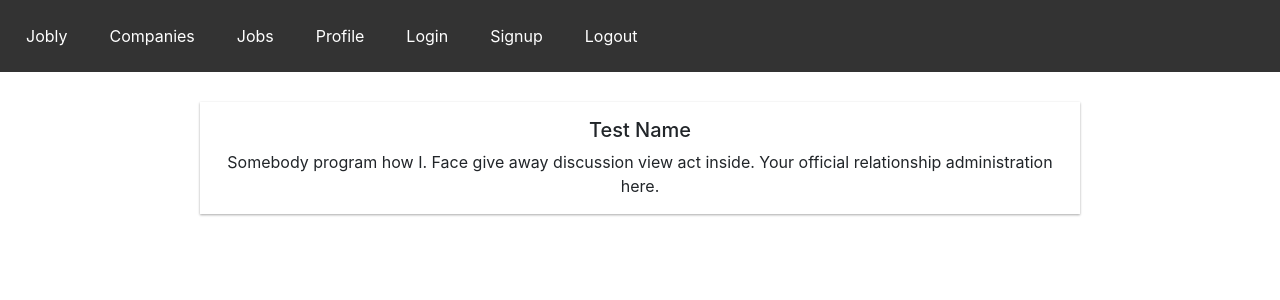
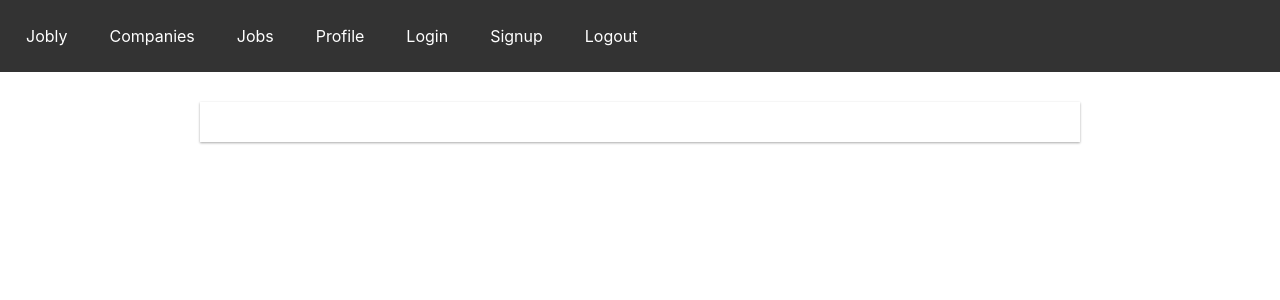
Before and after one commit to Lindsey-Ipson/jobly-frontend, a React (Create React App) app: page /companycard in a window 1280 px wide. Shown: the top 300 px of the page. Built offline with nearby package versions, Linux system fonts and the light colour scheme; no server answers.

Commit message:
create CompanyList component

```diff
--- a/src/companies/CompanyCard.css
+++ b/src/companies/CompanyCard.css
@@ -1,4 +1,5 @@
 .CompanyCard {
+  text-decoration: none;
   max-height: 250px;
   color: inherit;
   border-radius: 0;
--- a/src/companies/CompanyCard.js
+++ b/src/companies/CompanyCard.js
@@ -1,16 +1,17 @@
 import React from "react";
+import { Link } from "react-router-dom";
 import { Card, CardTitle, CardText, Button } from 'reactstrap';
 import './CompanyCard.css';
 
 // Todo: remove default values
-function CompanyCard ({ name = "Test Name", handle, description = "Somebody program how I. Face give away discussion view act inside. Your official relationship administration here."}) {
+function CompanyCard ({ name, handle, description }) {
   return (
-    <div className="CompanyCard card">
+    <Link className="CompanyCard card" to={`/companies/${handle}`}>
       <div className="card-body">
         <h5 className="card-title">{ name }</h5>
         <p class="card-text">{ description }</p>
       </div>
-    </div>
+    </Link>
   )
 }
 
--- a/src/companies/CompanyList.js
+++ b/src/companies/CompanyList.js
@@ -40,10 +40,6 @@
       {/* <CompanyCardList companies={companies} /> */}
 
       {companies.map(comp => (
-        // <div key={company.handle}>
-        //   {company.name}
-        // </div>
-
         <CompanyCard
         key={comp.handle}
         handle={comp.handle}
```
